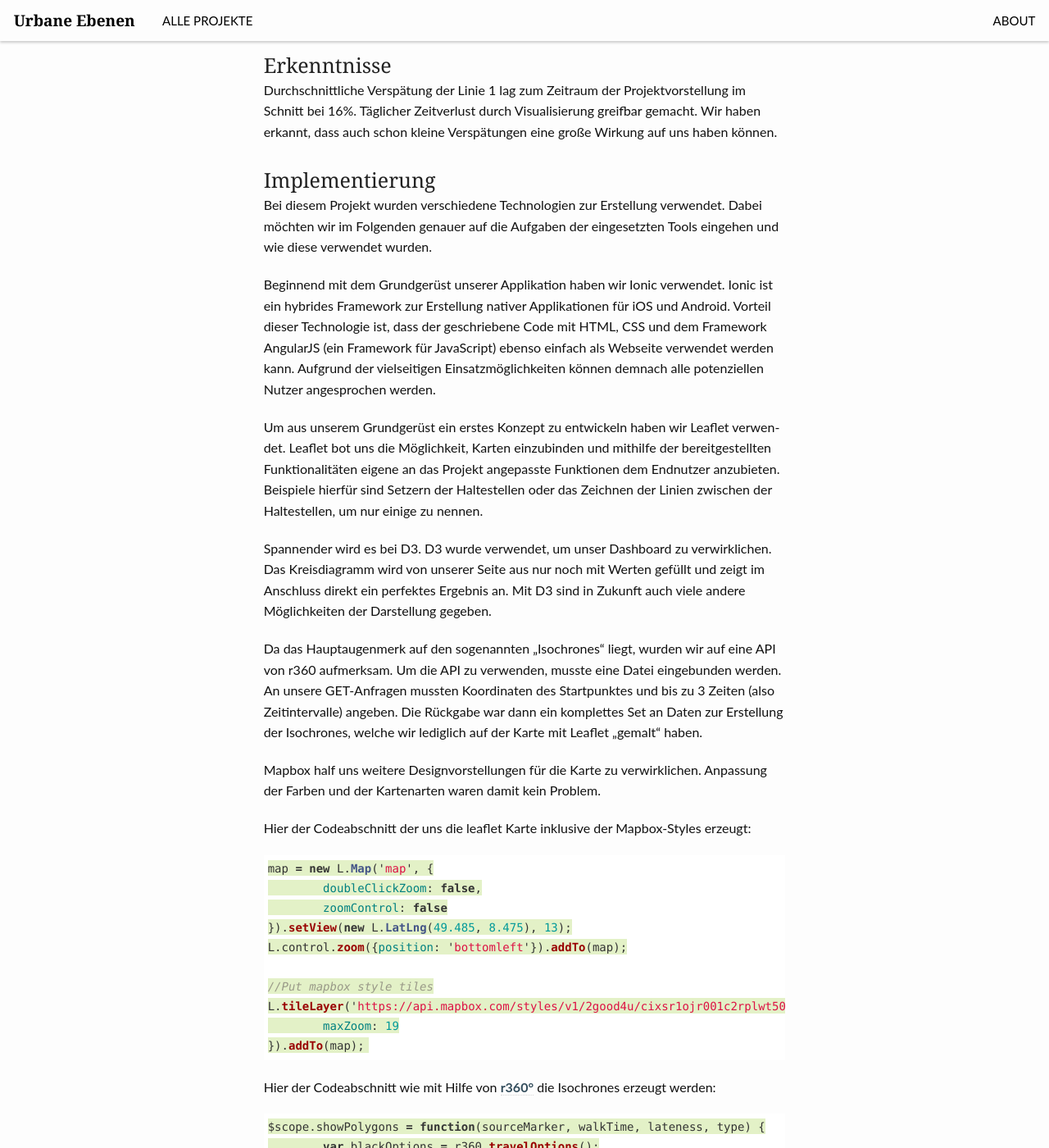
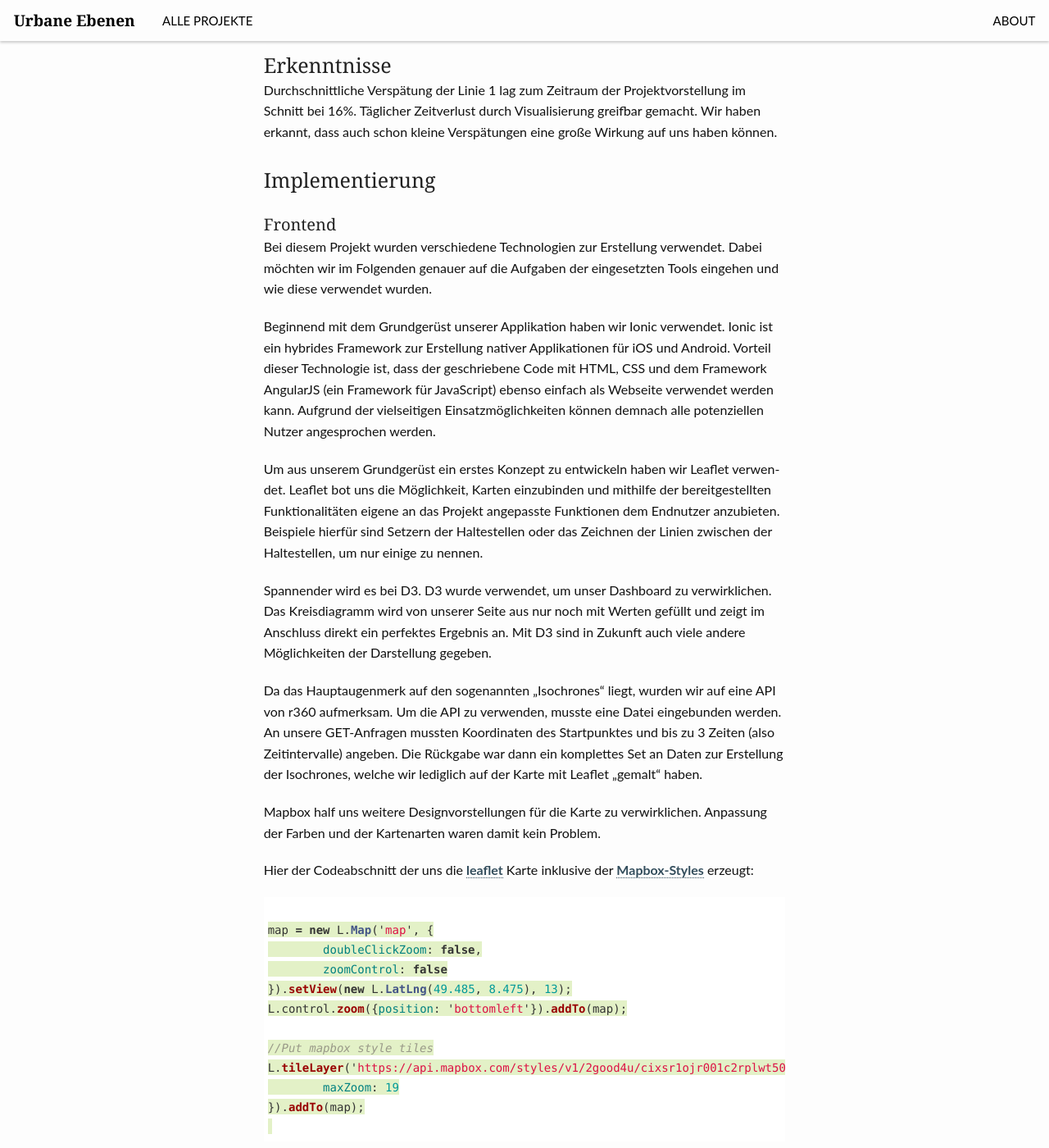
Before and after one commit to tillnagel/gdv-website, a Jekyll site: the page built from _posts/projects/2017-01-24-LateConnections.md, in a window 1280 px wide and 1400 px high, scrolled down 4767 px. Shown: the whole window at 82% size. Built offline with Jekyll 4.4.1, drawn with Linux system fonts in a browser that asks for light colours; part of the change alters nothing that is shown; some of the changed text lies outside the part shown.

Commit message:
fixed setup for js part

````diff
--- a/_posts/projects/2017-01-24-LateConnections.md
+++ b/_posts/projects/2017-01-24-LateConnections.md
@@ -74,7 +74,9 @@ Durchschnittliche Verspätung der Linie 1 lag zum Zeitraum der Projektvorstellun
 Täglicher Zeitverlust durch Visualisierung greifbar gemacht. Wir haben erkannt, dass auch schon kleine Verspätungen eine große Wirkung auf uns haben können.
 
 ### Implementierung
-Bei diesem Projekt wurden verschiedene Technologien zur Erstellung verwendet. Dabei möchten wir 	im Folgenden genauer auf die Aufgaben der eingesetzten Tools eingehen und wie diese verwendet wurden.
+
+#### Frontend
+Bei diesem Projekt wurden verschiedene Technologien zur Erstellung verwendet. Dabei möchten wir im Folgenden genauer auf die Aufgaben der eingesetzten Tools eingehen und wie diese verwendet wurden.
 
 Beginnend mit dem Grundgerüst unserer Applikation haben wir Ionic verwendet. Ionic ist ein hybrides Framework zur Erstellung nativer Applikationen für iOS und Android. Vorteil dieser Technologie ist, dass der geschriebene Code mit HTML, CSS und dem Framework AngularJS (ein Framework für JavaScript) ebenso einfach als Webseite verwendet werden kann. Aufgrund der vielseitigen Einsatzmöglichkeiten können demnach alle potenziellen Nutzer angesprochen werden.
 
@@ -86,8 +88,10 @@ Da das Hauptaugenmerk auf den sogenannten „Isochrones“ liegt, wurden wir auf
 
 Mapbox half uns weitere Designvorstellungen für die Karte zu verwirklichen. Anpassung der Farben und der Kartenarten waren damit kein Problem.
 
-Hier der Codeabschnitt der uns die leaflet Karte inklusive der Mapbox-Styles erzeugt:
+Hier der Codeabschnitt der uns die [leaflet](http://leafletjs.com/) Karte inklusive der [Mapbox-Styles](https://www.mapbox.com/showcase/) erzeugt:
+
 ```javascript
+
 map = new L.Map('map', {
 	doubleClickZoom: false,
 	zoomControl: false
@@ -98,10 +102,13 @@ L.control.zoom({position: 'bottomleft'}).addTo(map);
 L.tileLayer('https://api.mapbox.com/styles/v1/2good4u/cixsr1ojr001c2rplwt50xg0s/tiles/256/{z}/{x}/{y}?access_token=OURTOKEN', {
 	maxZoom: 19
 }).addTo(map);
+
 ```
 
-Hier der Codeabschnitt wie mit Hilfe von [r360°]() die Isochrones erzeugt werden:
+Hier der Codeabschnitt wie mit Hilfe von [r360°](https://developers.route360.net/) die Isochrones erzeugt werden:
+
 ```javascript
+
 $scope.showPolygons = function(sourceMarker, walkTime, lateness, type) {
 	var blackOptions = r360.travelOptions();
 	blackOptions.setIntersectionMode('Union');
@@ -129,12 +136,16 @@ $scope.showPolygons = function(sourceMarker, walkTime, lateness, type) {
 	r360.PolygonService.getTravelTimePolygons(travelOptions, function(polygons) {
 		polygonLayer.clearAndAddLayers(polygons, false);
 		polygonLayer.setColors([
-			{ 'time': walkTime, opacity : 0, 'color': '#aa0000' },
+			{ 'time': walkTime, opacity : 0, 'color': '#AA0000' },
 			{ 'time': (walkTime - lateness), opacity : 0.1, 'color': '#CAFF70'},
 		]);
 	});
 }
+
 ```
+
+#### Backend
+kommt
 
 ### Verwendete Technologien
 <figure>
````
